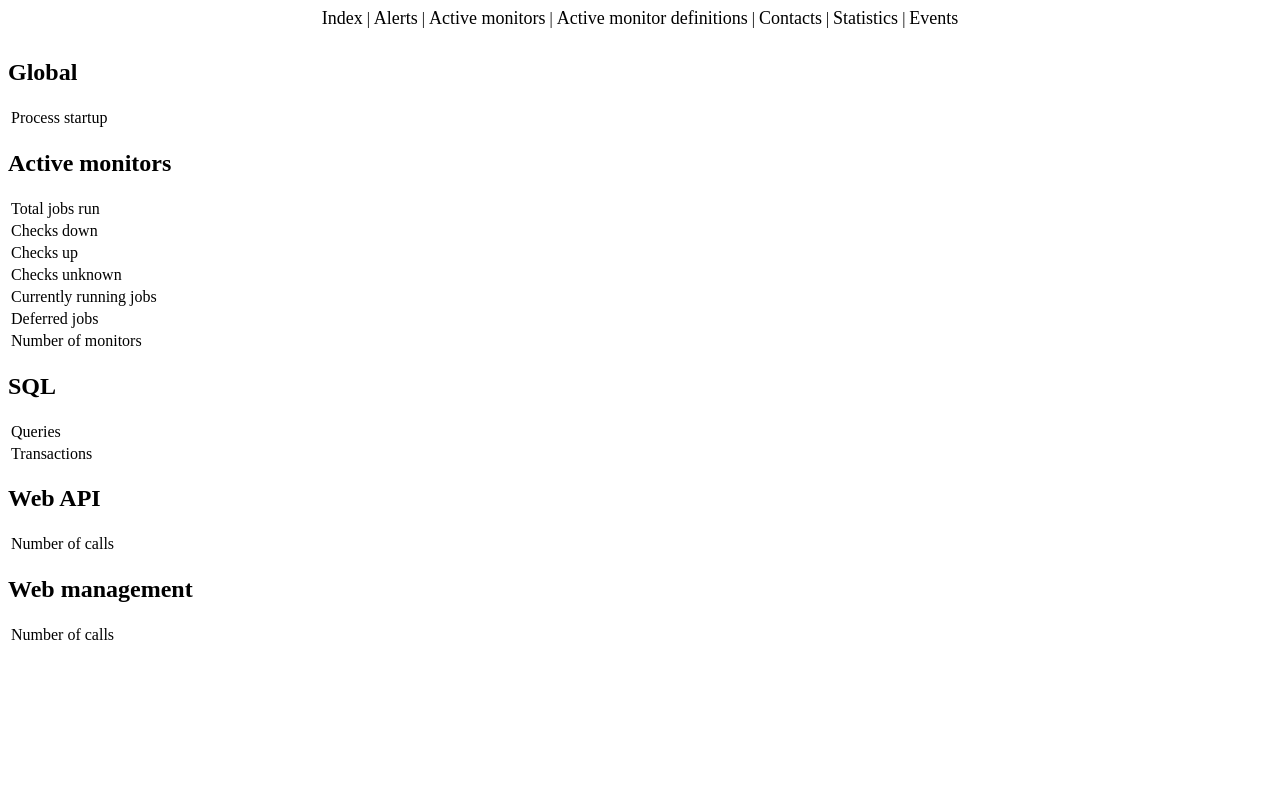
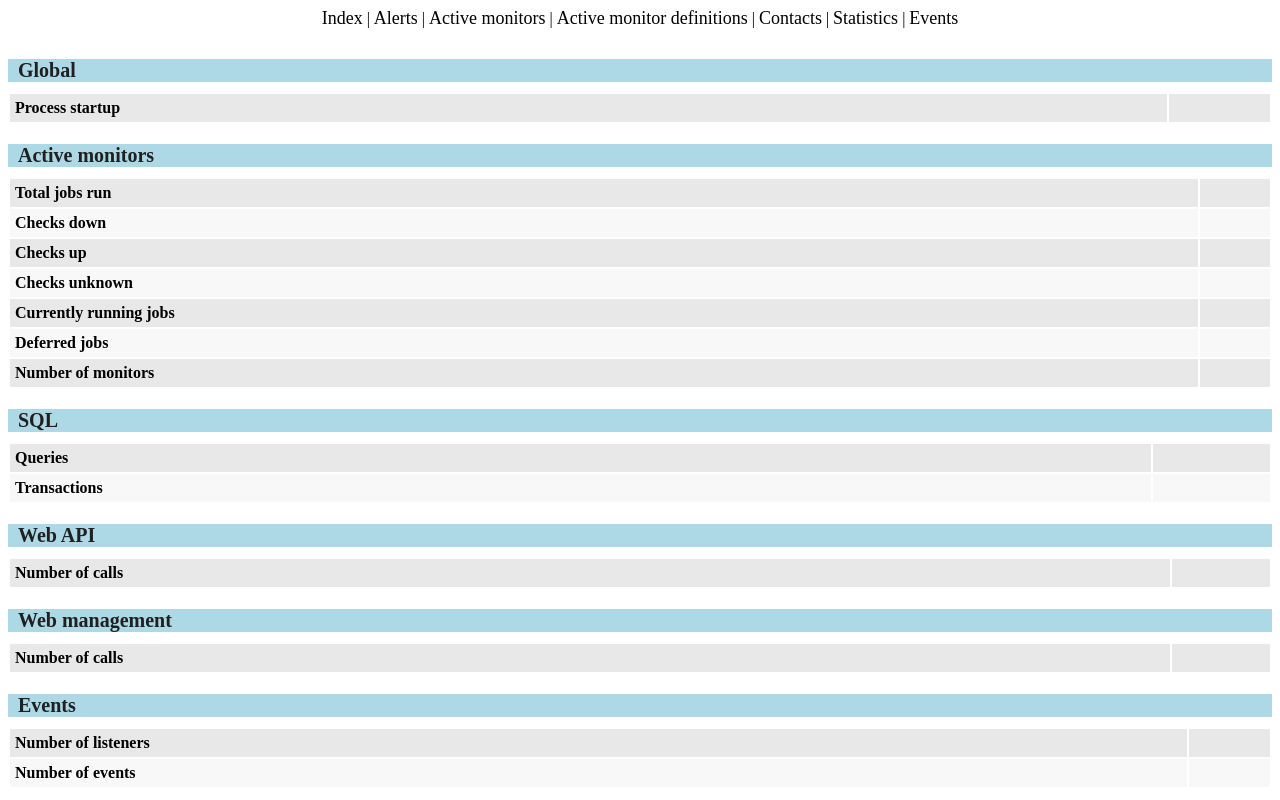
Before and after one commit to beebyte/irisett, a Python web app: template irisett/webmgmt/templates/statistics.html in a window 1280 px wide. Run offline with Jinja, Linux system fonts and the light colour scheme; the template is opened without the code that fills it, so the values that code supplies are empty.

Commit message:
Added events to statistics display.

```diff
--- a/irisett/webmgmt/templates/statistics.html
+++ b/irisett/webmgmt/templates/statistics.html
@@ -1,30 +1,77 @@
 {% extends "base.html" %}
 {% block body %}
-    <h2>Global</h2>
-    <table>
-        <tr><td>Process startup</td><td>{{ stats.global_startup }}</td></tr>
+    <h2 class="table-heading">Global</h2>
+    <table class="table kvp-table">
+        <tr>
+            <td>Process startup</td>
+            <td>{{ stats.global_startup }}</td>
+        </tr>
     </table>
-    <h2>Active monitors</h2>
-    <table>
-        <tr><td>Total jobs run</td><td>{{ stats.ACT_MON.total_jobs_run }}</td></tr>
-        <tr><td>Checks down</td><td>{{ stats.ACT_MON.checks_down }}</td></tr>
-        <tr><td>Checks up</td><td>{{ stats.ACT_MON.checks_up }}</td></tr>
-        <tr><td>Checks unknown</td><td>{{ stats.ACT_MON.check_unknown }}</td></tr>
-        <tr><td>Currently running jobs</td><td>{{ stats.ACT_MON.cur_running_jobs }}</td></tr>
-        <tr><td>Deferred jobs</td><td>{{ stats.ACT_MON.jobs_deferred }}</td></tr>
-        <tr><td>Number of monitors</td><td>{{ stats.ACT_MON.num_monitors }}</td></tr>
+    <h2 class="table-heading">Active monitors</h2>
+    <table class="table kvp-table">
+        <tr>
+            <td>Total jobs run</td>
+            <td>{{ stats.ACT_MON.total_jobs_run }}</td>
+        </tr>
+        <tr>
+            <td>Checks down</td>
+            <td>{{ stats.ACT_MON.checks_down }}</td>
+        </tr>
+        <tr>
+            <td>Checks up</td>
+            <td>{{ stats.ACT_MON.checks_up }}</td>
+        </tr>
+        <tr>
+            <td>Checks unknown</td>
+            <td>{{ stats.ACT_MON.check_unknown }}</td>
+        </tr>
+        <tr>
+            <td>Currently running jobs</td>
+            <td>{{ stats.ACT_MON.cur_running_jobs }}</td>
+        </tr>
+        <tr>
+            <td>Deferred jobs</td>
+            <td>{{ stats.ACT_MON.jobs_deferred }}</td>
+        </tr>
+        <tr>
+            <td>Number of monitors</td>
+            <td>{{ stats.ACT_MON.num_monitors }}</td>
+        </tr>
     </table>
-    <h2>SQL</h2>
-    <table>
-        <tr><td>Queries</td><td>{{ stats.SQL.queries }}</td></tr>
-        <tr><td>Transactions</td><td>{{ stats.SQL.transactions }}</td></tr>
+    <h2 class="table-heading">SQL</h2>
+    <table class="table kvp-table">
+        <tr>
+            <td>Queries</td>
+            <td>{{ stats.SQL.queries }}</td>
+        </tr>
+        <tr>
+            <td>Transactions</td>
+            <td>{{ stats.SQL.transactions }}</td>
+        </tr>
     </table>
-    <h2>Web API</h2>
-    <table>
-        <tr><td>Number of calls</td><td>{{ stats.WEBAPI.num_calls }}</td></tr>
+    <h2 class="table-heading">Web API</h2>
+    <table class="table kvp-table">
+        <tr>
+            <td>Number of calls</td>
+            <td>{{ stats.WEBAPI.num_calls }}</td>
+        </tr>
     </table>
-    <h2>Web management</h2>
-    <table>
-        <tr><td>Number of calls</td><td>{{ stats.WEBMGMT.num_calls }}</td></tr>
+    <h2 class="table-heading">Web management</h2>
+    <table class="table kvp-table">
+        <tr>
+            <td>Number of calls</td>
+            <td>{{ stats.WEBMGMT.num_calls }}</td>
+        </tr>
+    </table>
+    <h2 class="table-heading">Events</h2>
+    <table class="table kvp-table">
+        <tr>
+            <td>Number of listeners</td>
+            <td>{{ stats.EVENT.num_listeners }}</td>
+        </tr>
+        <tr>
+            <td>Number of events</td>
+            <td>{{ stats.EVENT.events_fired }}</td>
+        </tr>
     </table>
 {% endblock %}
```
Also changed, not shown: irisett/event.py (+9 -4 lines).
